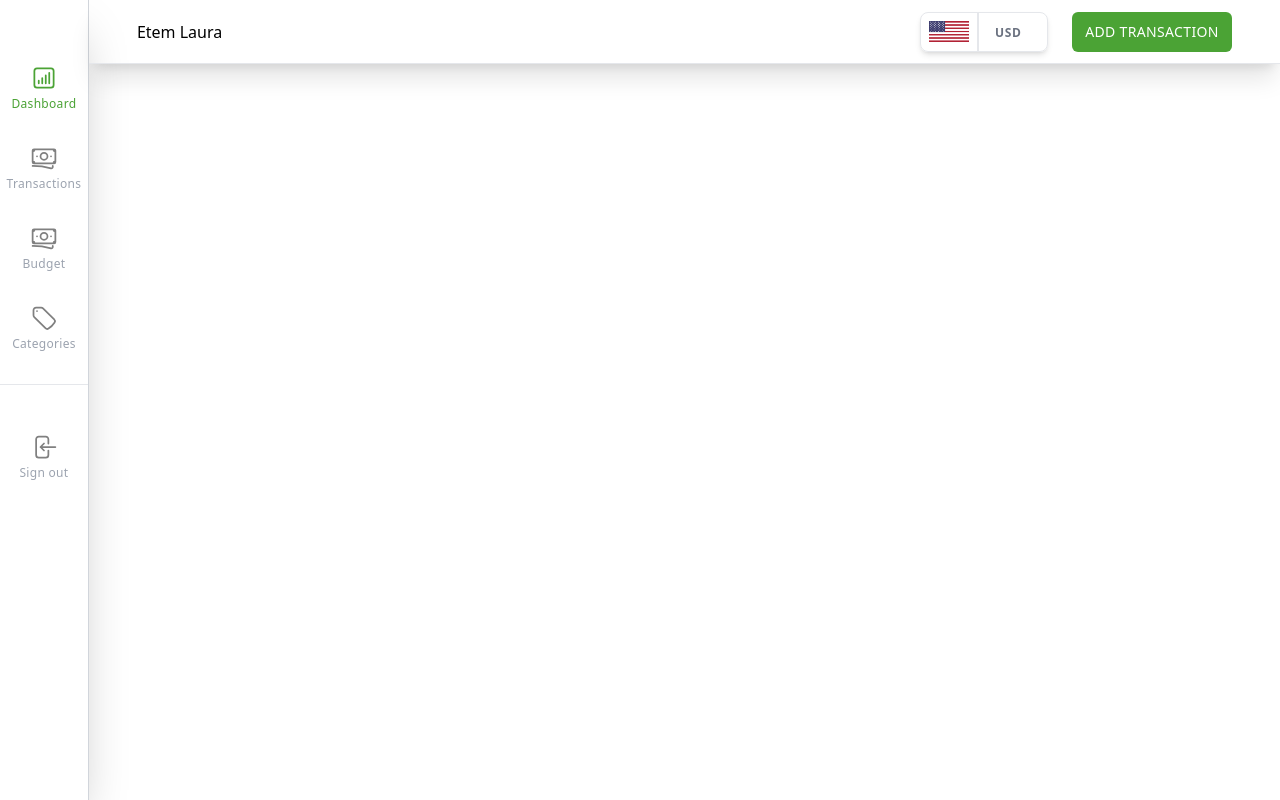
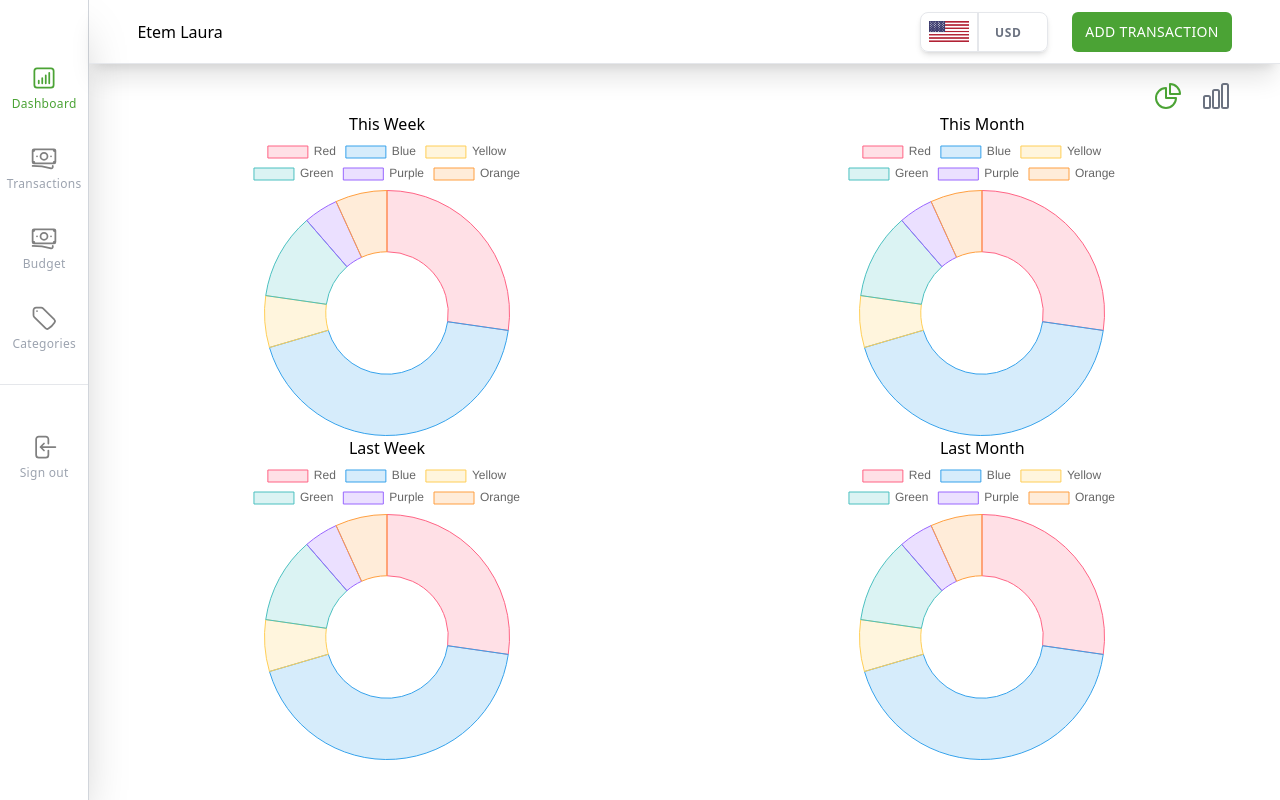
Before and after one commit to etrafa/familyBudget, a React (Create React App) app: page / in a window 1280 px wide. Built offline with nearby package versions, Linux system fonts and the light colour scheme.

Commit message:
dashboard page completed.

```diff
--- a/src/App.tsx
+++ b/src/App.tsx
@@ -8,6 +8,7 @@ import { INewExpense } from "./Interfaces/INewExpense";
 import WalletModal from "./components/Modals/WalletModal";
 import Login from "./components/Login/Login";
 import { ICurrency } from "./Interfaces/ICurrency";
+import Dashboards from "./components/Dashboard/Dashboards";
 
 function App() {
   const [isAddNewExpenseModalOpen, setIsAddNewExpenseModalOpen] =
@@ -39,12 +40,20 @@ function App() {
       <div>
         <div className="flex">
           <Sidebar />
-          <Navbar
-            activeCurrency={activeCurrency}
-            setActiveCurrency={setActiveCurrency}
-            setIsAddNewExpenseModalOpen={setIsAddNewExpenseModalOpen}
-          />
+          <div className="flex flex-col w-full">
+            <Navbar
+              activeCurrency={activeCurrency}
+              setActiveCurrency={setActiveCurrency}
+              setIsAddNewExpenseModalOpen={setIsAddNewExpenseModalOpen}
+            />
+            <Routes>
+              <Route path="/" element={<Dashboards />} />
+            </Routes>
+          </div>
         </div>
+
+        {/* MODALS */}
+
         {isAddNewExpenseModalOpen && (
           <AddNewExpense
             newExpenseInputs={newExpenseInputs}
@@ -65,9 +74,6 @@ function App() {
           <WalletModal setIsWalletModalOpen={setIsWalletModalOpen} />
         )}
       </div>
-      <Routes>
-        <Route path="/" />
-      </Routes>
     </Router>
   );
 }
--- /dev/null
+++ b/src/categories/dummyData.ts
@@ -0,0 +1,114 @@
+export const dummyData = [
+  {
+    amount: 1200,
+    category: "transportation",
+    wallet: "Etem Senel",
+    date: new Date(),
+    note: "",
+  },
+  {
+    amount: 100,
+    category: "internet bill",
+    wallet: "Etem Senel",
+    date: new Date(),
+    note: "",
+  },
+  {
+    amount: 40,
+    category: "water bill",
+    wallet: "Etem Senel",
+    date: new Date(),
+    note: "",
+  },
+  {
+    amount: 250,
+    category: "electricity bill",
+    wallet: "Etem Senel",
+    date: new Date(),
+    note: "",
+  },
+  {
+    amount: 30,
+    category: "streaming",
+    wallet: "Etem Senel",
+    date: new Date(),
+    note: "",
+  },
+  {
+    amount: 100,
+    category: "transportation",
+    wallet: "Etem Senel",
+    date: new Date(),
+    note: "",
+  },
+  {
+    amount: 500,
+    category: "grocery",
+    wallet: "Etem Senel",
+    date: new Date(),
+    note: "",
+  },
+  {
+    amount: 1200,
+    category: "transportation",
+    wallet: "Etem Senel",
+    date: new Date(),
+    note: "",
+  },
+  {
+    amount: 1200,
+    category: "transportation",
+    wallet: "Etem Senel",
+    date: new Date(),
+    note: "",
+  },
+  {
+    amount: 1200,
+    category: "transportation",
+    wallet: "Etem Senel",
+    date: new Date(),
+    note: "",
+  },
+  {
+    amount: 1200,
+    category: "transportation",
+    wallet: "Etem Senel",
+    date: new Date(),
+    note: "",
+  },
+  {
+    amount: 1200,
+    category: "transportation",
+    wallet: "Etem Senel",
+    date: new Date(),
+    note: "",
+  },
+  {
+    amount: 1200,
+    category: "transportation",
+    wallet: "Etem Senel",
+    date: new Date(),
+    note: "",
+  },
+  {
+    amount: 1200,
+    category: "transportation",
+    wallet: "Etem Senel",
+    date: new Date(),
+    note: "",
+  },
+  {
+    amount: 1200,
+    category: "transportation",
+    wallet: "Etem Senel",
+    date: new Date(),
+    note: "",
+  },
+  {
+    amount: 1200,
+    category: "transportation",
+    wallet: "Etem Senel",
+    date: new Date(),
+    note: "",
+  },
+];
--- /dev/null
+++ b/src/components/Dashboard/BarIcon.tsx
@@ -0,0 +1,28 @@
+interface BarIconProps {
+  activeChart: string;
+  setActiveChart: React.Dispatch<React.SetStateAction<string>>;
+}
+
+const BarIcon = ({ activeChart, setActiveChart }: BarIconProps) => {
+  return (
+    <svg
+      onClick={() => setActiveChart("bar")}
+      xmlns="http://www.w3.org/2000/svg"
+      fill="none"
+      viewBox="0 0 24 24"
+      strokeWidth={1.5}
+      className={
+        activeChart === "bar"
+          ? "w-8 h-8 cursor-pointer stroke-light-green"
+          : "w-8 h-8 cursor-pointer stroke-gray-500"
+      }
+    >
+      <path
+        strokeLinecap="round"
+        strokeLinejoin="round"
+        d="M3 13.125C3 12.504 3.504 12 4.125 12h2.25c.621 0 1.125.504 1.125 1.125v6.75C7.5 20.496 6.996 21 6.375 21h-2.25A1.125 1.125 0 013 19.875v-6.75zM9.75 8.625c0-.621.504-1.125 1.125-1.125h2.25c.621 0 1.125.504 1.125 1.125v11.25c0 .621-.504 1.125-1.125 1.125h-2.25a1.125 1.125 0 01-1.125-1.125V8.625zM16.5 4.125c0-.621.504-1.125 1.125-1.125h2.25C20.496 3 21 3.504 21 4.125v15.75c0 .621-.504 1.125-1.125 1.125h-2.25a1.125 1.125 0 01-1.125-1.125V4.125z"
+      />
+    </svg>
+  );
+};
+export default BarIcon;
--- a/src/components/Dashboard/Dashboard.tsx
+++ b/src/components/Dashboard/Dashboard.tsx
@@ -7,7 +7,6 @@ import {
   LinearScale,
   BarElement,
 } from "chart.js";
-import { useState } from "react";
 import { Bar, Doughnut } from "react-chartjs-2";
 
 ChartJS.register(
@@ -19,9 +18,12 @@ ChartJS.register(
   BarElement
 );
 
-const Dashboard = () => {
-  const [activeChart, setActiveChart] = useState("pie");
+interface DashboardProps {
+  dashboardName: string;
+  activeChart: string;
+}
 
+const Dashboard = ({ activeChart, dashboardName }: DashboardProps) => {
   const data = {
     labels: ["Red", "Blue", "Yellow", "Green", "Purple", "Orange"],
     datasets: [
@@ -62,59 +64,12 @@ const Dashboard = () => {
   };
 
   return (
-    // <div>
-    //   <div className="w-full flex justify-end p-4">
-    //     <svg
-    //       onClick={() => setActiveChart("pie")}
-    //       xmlns="http://www.w3.org/2000/svg"
-    //       fill="none"
-    //       viewBox="0 0 24 24"
-    //       strokeWidth={1.5}
-    //       stroke="currentColor"
-    //       className="w-6 h-6 cursor-pointer"
-    //     >
-    //       <path
-    //         strokeLinecap="round"
-    //         strokeLinejoin="round"
-    //         d="M10.5 6a7.5 7.5 0 107.5 7.5h-7.5V6z"
-    //       />
-    //       <path
-    //         strokeLinecap="round"
-    //         strokeLinejoin="round"
-    //         d="M13.5 10.5H21A7.5 7.5 0 0013.5 3v7.5z"
-    //       />
-    //     </svg>
-    //     <svg
-    //       onClick={() => setActiveChart("bar")}
-    //       xmlns="http://www.w3.org/2000/svg"
-    //       fill="none"
-    //       viewBox="0 0 24 24"
-    //       strokeWidth={1.5}
-    //       stroke="currentColor"
-    //       className="w-6 h-6 cursor-pointer"
-    //     >
-    //       <path
-    //         strokeLinecap="round"
-    //         strokeLinejoin="round"
-    //         d="M3 13.125C3 12.504 3.504 12 4.125 12h2.25c.621 0 1.125.504 1.125 1.125v6.75C7.5 20.496 6.996 21 6.375 21h-2.25A1.125 1.125 0 013 19.875v-6.75zM9.75 8.625c0-.621.504-1.125 1.125-1.125h2.25c.621 0 1.125.504 1.125 1.125v11.25c0 .621-.504 1.125-1.125 1.125h-2.25a1.125 1.125 0 01-1.125-1.125V8.625zM16.5 4.125c0-.621.504-1.125 1.125-1.125h2.25C20.496 3 21 3.504 21 4.125v15.75c0 .621-.504 1.125-1.125 1.125h-2.25a1.125 1.125 0 01-1.125-1.125V4.125z"
-    //       />
-    //     </svg>
-    //   </div>
-    //   {activeChart === "pie" ? (
-    //     <div className="w-4/12">
-    //       <Doughnut data={data} />
-    //     </div>
-    //   ) : (
-    //     <Bar options={options} data={data} />
-    //   )}
-    // </div>
-    <div className="grid grid-cols-2 gap-4">
-      <div className="w-full h-80 bg-red-200">
-        <h2 className="h-12 bg-black text-white text-center text-2xl">
-          This Week
-        </h2>
-        <Doughnut className="w-4/12" data={data} />
-      </div>
+    <div
+      className={activeChart === "pie" ? "max-w-sm mx-auto" : "max-w-md mx-24"}
+    >
+      <h2 className="text-center">{dashboardName}</h2>
+      {activeChart === "pie" && <Doughnut data={data} />}
+      {activeChart === "bar" && <Bar data={data} options={options} />}
     </div>
   );
 };
--- a/src/components/Dashboard/Dashboards.tsx
+++ b/src/components/Dashboard/Dashboards.tsx
@@ -1,4 +1,27 @@
+import { useState } from "react";
+import BarIcon from "./BarIcon";
+import Dashboard from "./Dashboard";
+import DoughnutIcon from "./DoughnutIcon";
+
 const Dashboards = () => {
-  return <div></div>;
+  const [activeChart, setActiveChart] = useState("pie");
+
+  return (
+    <main className="w-full">
+      <div className="flex justify-end gap-x-4 mt-4 mx-12">
+        <DoughnutIcon
+          activeChart={activeChart}
+          setActiveChart={setActiveChart}
+        />
+        <BarIcon activeChart={activeChart} setActiveChart={setActiveChart} />
+      </div>
+      <div className="w-full grid grid-cols-2">
+        <Dashboard activeChart={activeChart} dashboardName="This Week" />
+        <Dashboard activeChart={activeChart} dashboardName="This Month" />
+        <Dashboard activeChart={activeChart} dashboardName="Last Week" />
+        <Dashboard activeChart={activeChart} dashboardName="Last Month" />
+      </div>
+    </main>
+  );
 };
 export default Dashboards;
--- /dev/null
+++ b/src/components/Dashboard/DoughnutIcon.tsx
@@ -0,0 +1,33 @@
+interface DoughnutIconProps {
+  activeChart: string;
+  setActiveChart: React.Dispatch<React.SetStateAction<string>>;
+}
+
+const DoughnutIcon = ({ activeChart, setActiveChart }: DoughnutIconProps) => {
+  return (
+    <svg
+      onClick={() => setActiveChart("pie")}
+      xmlns="http://www.w3.org/2000/svg"
+      fill="none"
+      viewBox="0 0 24 24"
+      strokeWidth={1.5}
+      className={
+        activeChart === "pie"
+          ? "w-8 h-8 cursor-pointer stroke-light-green"
+          : "w-8 h-8 cursor-pointer stroke-gray-500"
+      }
+    >
+      <path
+        strokeLinecap="round"
+        strokeLinejoin="round"
+        d="M10.5 6a7.5 7.5 0 107.5 7.5h-7.5V6z"
+      />
+      <path
+        strokeLinecap="round"
+        strokeLinejoin="round"
+        d="M13.5 10.5H21A7.5 7.5 0 0013.5 3v7.5z"
+      />
+    </svg>
+  );
+};
+export default DoughnutIcon;
```
